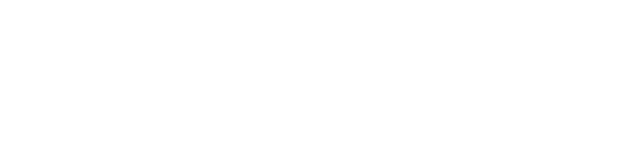
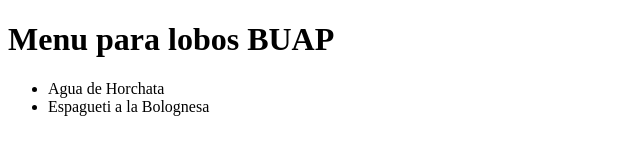
Before and after one commit to Ma-Fernanda/menu, a plain HTML site: page index.html in a window 1280 px wide. Shown: the whole page, without its empty margins (0-640 px from the left). Drawn offline with Linux system fonts and the light colour scheme.

Commit message:
menú modificado

```diff
--- a/index.html
+++ b/index.html
@@ -5,5 +5,11 @@
       <meta name="viewport" content="width=devise-width">
       <title>Menu</title>
     </head>
-
+    <body>
+      <h1>Menu para lobos BUAP</h1>
+      <ul>
+        <li>Agua de Horchata</li>
+        <li>Espagueti a la Bolognesa</li>
+      </ul>
+    </body>
 </html>
```
Also changed, not shown: bebidas/index.html (+3 -1 lines).
